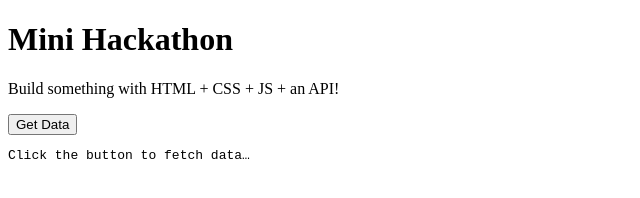
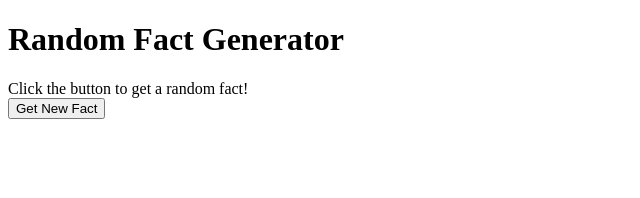
Before and after one commit to Lanbones38/hackathon-great_team, a plain HTML site: page index.html in a window 1280 px wide. Shown: the whole page, without its empty margins (0-640 px from the left). Drawn offline with Linux system fonts and the light colour scheme.

Commit message:
Update index.html

```diff
--- a/index.html
+++ b/index.html
@@ -1,22 +1,20 @@
 <!DOCTYPE html>
 <html lang="en">
+<link rel="stylesheet" href="fun_fact.css">
 <head>
-  <meta charset="utf-8" />
-  <meta name="viewport" content="width=device-width, initial-scale=1" />
-  <title>CSC2001 Mini Hackathon</title>
-  <link rel="stylesheet" href="./style.css" />
+    <meta charset="UTF-8">
+    <title > Random fact Generator</title>
 </head>
 <body>
-  <main class="container">
-    <h1>Mini Hackathon</h1>
-    <p>Build something with HTML + CSS + JS + an API!</p>
+    <h1 >Random Fact Generator</h1>
 
-    <section id="app">
-      <button id="actionBtn">Get Data</button>
-      <pre id="output">Click the button to fetch data…</pre>
-    </section>
-  </main>
+    <!-- The fact will appear inside this div -->
+    <div id="fact">Click the button to get a random fact!</div>
 
-  <script src="./script.js"></script>
+    <!-- Button to fetch a new fact -->
+    <button id="newFactBtn">Get New Fact</button>
+
+    <!-- Link to external JavaScript file -->
+    <script src="fun_fact.js"></script>
 </body>
 </html>
```
